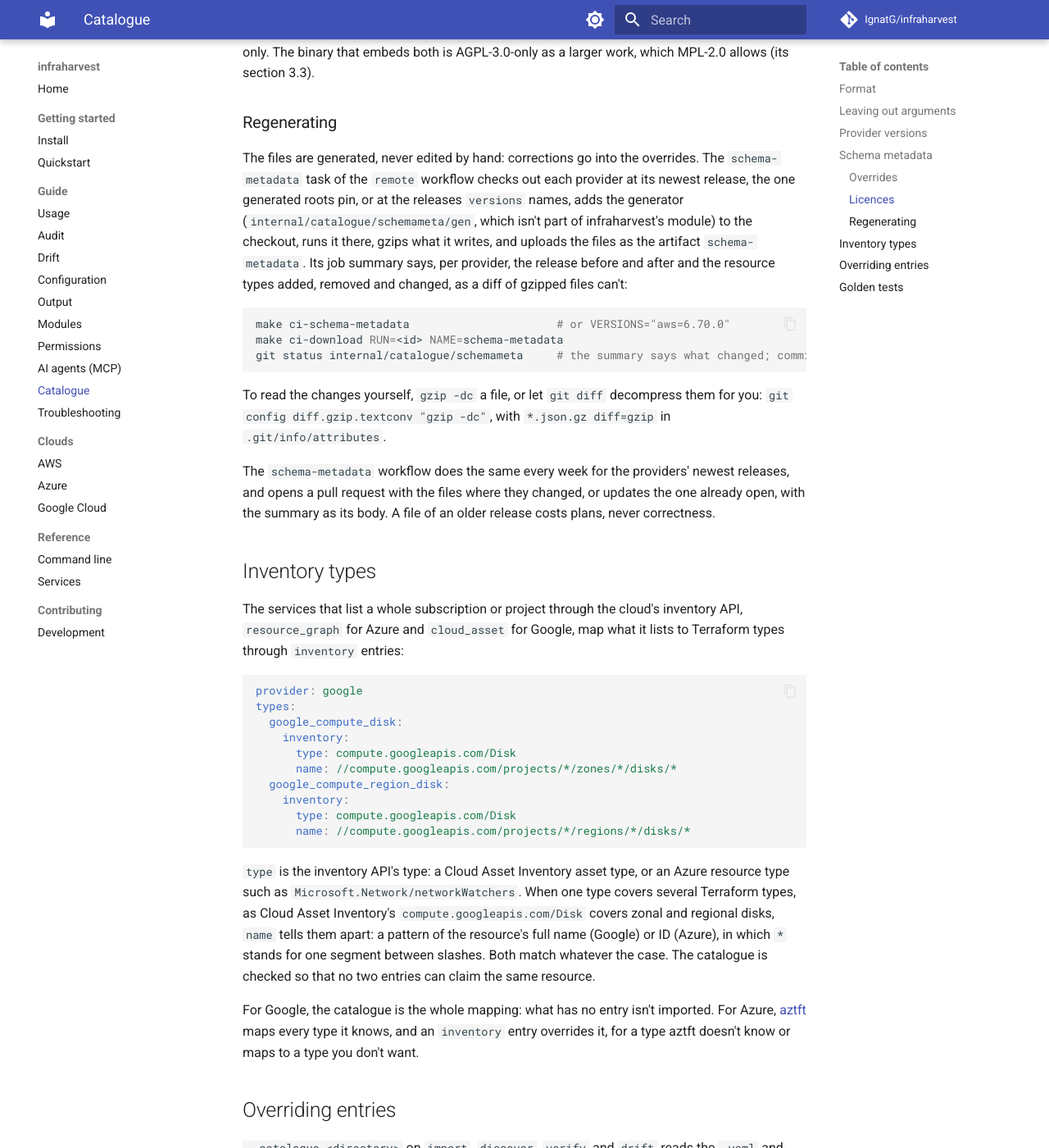
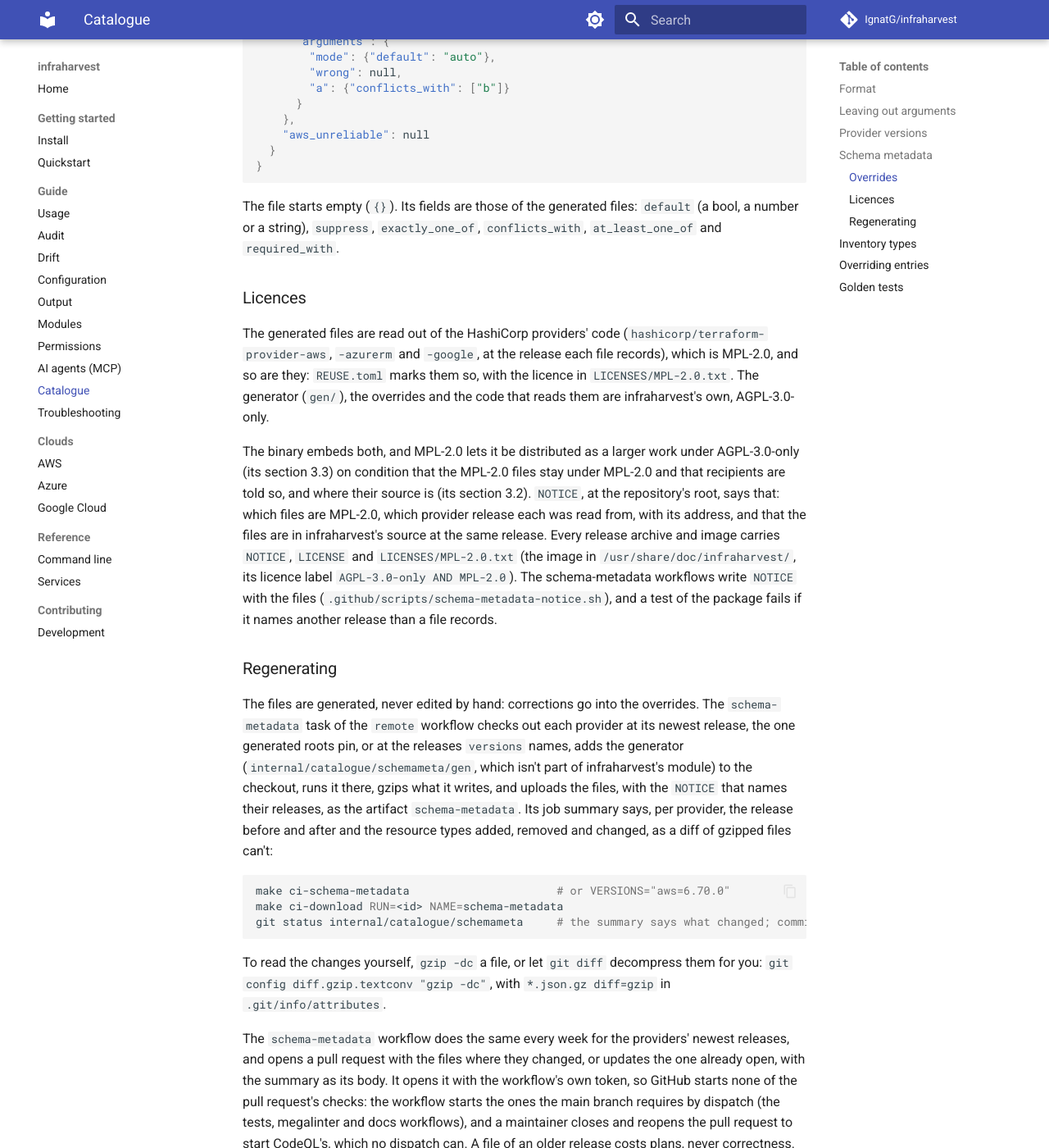
Before and after one commit to IgnatG/infraharvest, an MkDocs documentation site: the page built from docs/catalogue.md, in a window 1280 px wide and 1400 px high, scrolled down 5627 px. Shown: the whole window at 82% size. Built offline with MkDocs 1.6.1 and Material for MkDocs 9.7.7, drawn with Linux system fonts in a browser that asks for light colours; comment, search, counter and statistics services are not loaded; some of the changed text lies outside the part shown.

Commit message:
docs: describe the schema metadata's modes and licence conditions accurately

````diff
--- a/docs/catalogue.md
+++ b/docs/catalogue.md
@@ -105,7 +105,15 @@ Defaults of optional arguments that the provider doesn't compute need no entry:
 
 `terraform providers schema -json` says which arguments are optional or computed, but not what an argument defaults to, nor which arguments exclude or need each other. The providers' code says both: each Plugin SDK argument's `Default`, `ConflictsWith`, `ExactlyOneOf`, `AtLeastOneOf` and `RequiredWith`. `internal/catalogue/schemameta` holds them, one gzipped JSON file per provider (`aws.json.gz`, `azurerm.json.gz`, `google.json.gz`), each with the provider release it was read from, built into the binary and decompressed the first time an import needs that provider's. A file lists only the arguments that have metadata, by their path through nested blocks without indexes (`root_block_device.volume_type`), one resource type to a line; a Plugin Framework resource, as newer AWS ones are, is marked `framework` and has only its defaults, since its constraints are validators the provider doesn't expose.
 
-The engine uses them to need fewer plans (see [Tidying](output.md#tidying)). Where the root's lock file records the file's release, it leaves out arguments set to their defaults without a plan, keeps arguments set to anything else without trying, and settles conflicting arguments before the first plan. Where the root uses another release, it logs that once, the defaults only add candidates the plan checks, and conflicting arguments wait for validation to report them, as without metadata.
+The engine uses them to need fewer plans and validations (see [Tidying](output.md#tidying)), as far as the release the root's lock file records (Terraform's or OpenTofu's) allows, which it logs once per provider and release:
+
+| The root uses | Defaults | Other values | Conflicting arguments |
+|---|---|---|---|
+| The file's release | Proven: left out without a validation, and where the plan can't settle the rest, still left out once validation agrees | Kept without trying to leave them out | Settled after the generating plan, before the repair would validate, the same one of each pair going |
+| Another release of its major version | Proven, as above, but where the plan can't settle the rest, kept | Tried, as without metadata | Left for validation and the repair, as without metadata |
+| Another major version, or a release the lock file doesn't record | Candidates the plan checks, as without metadata | Tried | Left for validation and the repair |
+
+A proven default the plan shows changing a resource, as a wrong default or one another release changed would, goes back as any other candidate does, so the plan corrects the metadata. Conflicting arguments are settled between a resource's own arguments only, not in its nested blocks, where the provider checks a pair in the first block alone.
 
 ### Overrides
 
@@ -131,11 +139,13 @@ The file starts empty (`{}`). Its fields are those of the generated files: `defa
 
 ### Licences
 
-The generated files are facts read out of the HashiCorp providers' code (`hashicorp/terraform-provider-aws`, `-azurerm` and `-google`, at the release each file records), which is MPL-2.0, and so are they: `REUSE.toml` marks them so, with the licence in `LICENSES/MPL-2.0.txt`. The generator (`gen/`), the overrides and the code that reads them are infraharvest's own, AGPL-3.0-only. The binary that embeds both is AGPL-3.0-only as a larger work, which MPL-2.0 allows (its section 3.3).
+The generated files are read out of the HashiCorp providers' code (`hashicorp/terraform-provider-aws`, `-azurerm` and `-google`, at the release each file records), which is MPL-2.0, and so are they: `REUSE.toml` marks them so, with the licence in `LICENSES/MPL-2.0.txt`. The generator (`gen/`), the overrides and the code that reads them are infraharvest's own, AGPL-3.0-only.
+
+The binary embeds both, and MPL-2.0 lets it be distributed as a larger work under AGPL-3.0-only (its section 3.3) on condition that the MPL-2.0 files stay under MPL-2.0 and that recipients are told so, and where their source is (its section 3.2). `NOTICE`, at the repository's root, says that: which files are MPL-2.0, which provider release each was read from, with its address, and that the files are in infraharvest's source at the same release. Every release archive and image carries `NOTICE`, `LICENSE` and `LICENSES/MPL-2.0.txt` (the image in `/usr/share/doc/infraharvest/`, its licence label `AGPL-3.0-only AND MPL-2.0`). The schema-metadata workflows write `NOTICE` with the files (`.github/scripts/schema-metadata-notice.sh`), and a test of the package fails if it names another release than a file records.
 
 ### Regenerating
 
-The files are generated, never edited by hand: corrections go into the overrides. The `schema-metadata` task of the `remote` workflow checks out each provider at its newest release, the one generated roots pin, or at the releases `versions` names, adds the generator (`internal/catalogue/schemameta/gen`, which isn't part of infraharvest's module) to the checkout, runs it there, gzips what it writes, and uploads the files as the artifact `schema-metadata`. Its job summary says, per provider, the release before and after and the resource types added, removed and changed, as a diff of gzipped files can't:
+The files are generated, never edited by hand: corrections go into the overrides. The `schema-metadata` task of the `remote` workflow checks out each provider at its newest release, the one generated roots pin, or at the releases `versions` names, adds the generator (`internal/catalogue/schemameta/gen`, which isn't part of infraharvest's module) to the checkout, runs it there, gzips what it writes, and uploads the files, with the `NOTICE` that names their releases, as the artifact `schema-metadata`. Its job summary says, per provider, the release before and after and the resource types added, removed and changed, as a diff of gzipped files can't:
 
 ```sh
 make ci-schema-metadata                      # or VERSIONS="aws=6.70.0"
@@ -145,7 +155,7 @@ git status internal/catalogue/schemameta     # the summary says what changed; co
 
 To read the changes yourself, `gzip -dc` a file, or let `git diff` decompress them for you: `git config diff.gzip.textconv "gzip -dc"`, with `*.json.gz diff=gzip` in `.git/info/attributes`.
 
-The `schema-metadata` workflow does the same every week for the providers' newest releases, and opens a pull request with the files where they changed, or updates the one already open, with the summary as its body. A file of an older release costs plans, never correctness.
+The `schema-metadata` workflow does the same every week for the providers' newest releases, and opens a pull request with the files where they changed, or updates the one already open, with the summary as its body. It opens it with the workflow's own token, so GitHub starts none of the pull request's checks: the workflow starts the ones the main branch requires by dispatch (the tests, megalinter and docs workflows), and a maintainer closes and reopens the pull request to start CodeQL's, which no dispatch can. A file of an older release costs plans, never correctness.
 
 ## Inventory types
 
````
Also changed, not shown: docs/output.md (+1 -1 lines).
